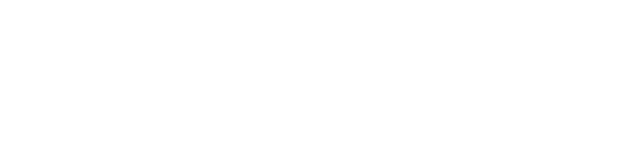
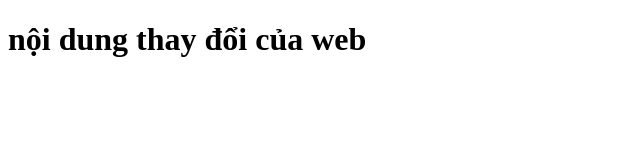
Before and after one commit to lesacIT/ct300lab1cau4, a plain HTML site: page index.html in a window 1280 px wide. Shown: the whole page, without its empty margins (0-640 px from the left). Drawn offline with Linux system fonts and the light colour scheme.

Commit message:
thay đổi nội dung trên web

```diff
--- a/index.html
+++ b/index.html
@@ -6,6 +6,6 @@
     <title>Web B2014605</title>
 </head>
 <body>
-
+    <h1>nội dung thay đổi của web</h1>
 </body>
 </html>
```
